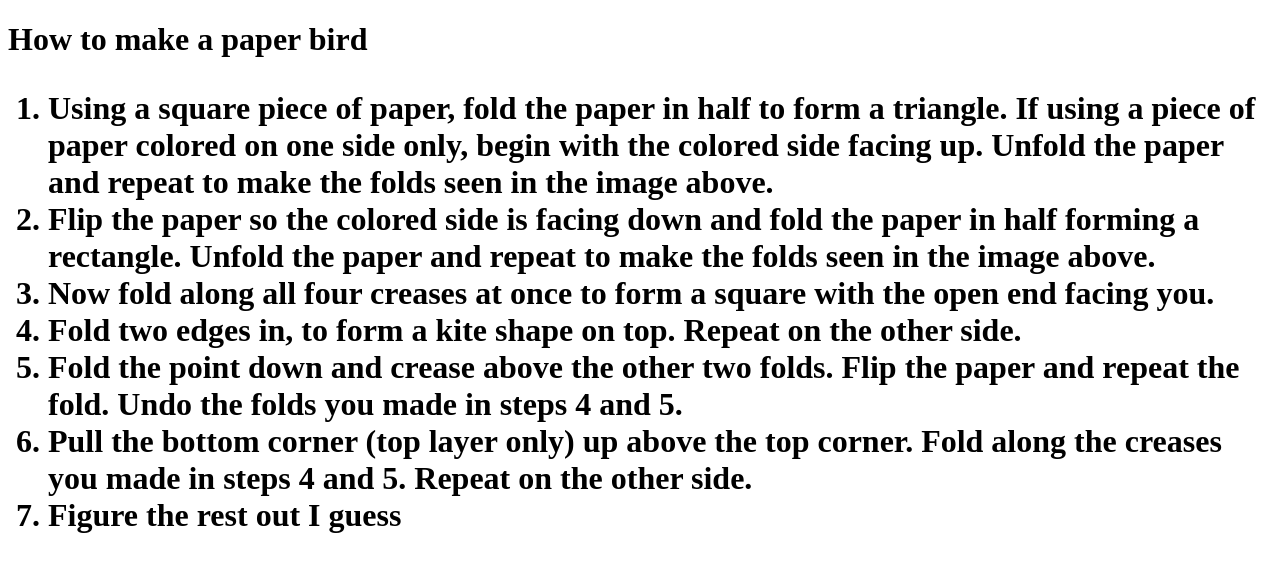
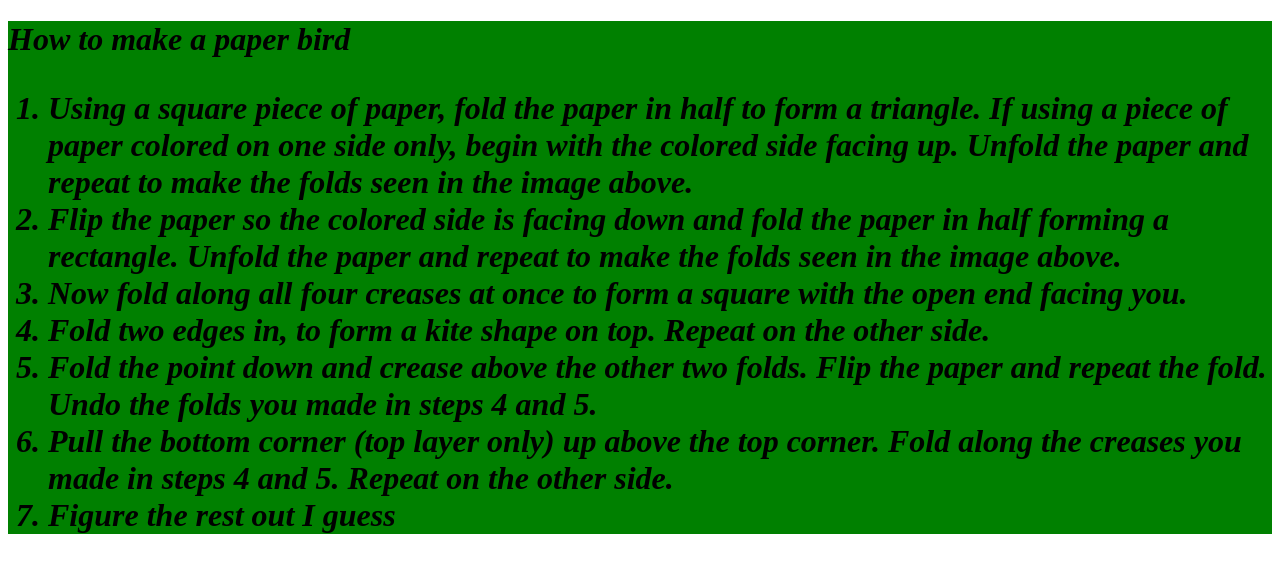
Before and after one commit to yaseenshakil/the8amrepo, a plain HTML site: page index.html in a window 1280 px wide. Drawn offline with Linux system fonts and the light colour scheme.

Commit message:
Linking a style css

```diff
--- a/index.html
+++ b/index.html
@@ -1,10 +1,11 @@
 <!DOCTYPE html>
 <html>
     <head>
+        <link rel="stylesheet" href="style.css">
         <title>The Origami Fan Club</title>
     </head>
     <body>
-        <h1>How to make a paper bird
+        <h1>How to make a paper bird</ht>
             <ol>
                 <li>Using a square piece of paper, fold the paper in half to form a triangle. If using a piece of paper colored on one side only, begin with the colored side facing up. Unfold the paper and repeat to make the folds seen in the image above.</li>
 <li>Flip the paper so the colored side is facing down and fold the paper in half forming a rectangle.
@@ -15,6 +16,5 @@
                 <li>Pull the bottom corner (top layer only) up above the top corner. Fold along the creases you made in steps 4 and 5. Repeat on the other side.</li>
                 <li>Figure the rest out I guess</li>
             </ol>
-        </h1>
     </body>
 </html>
```
